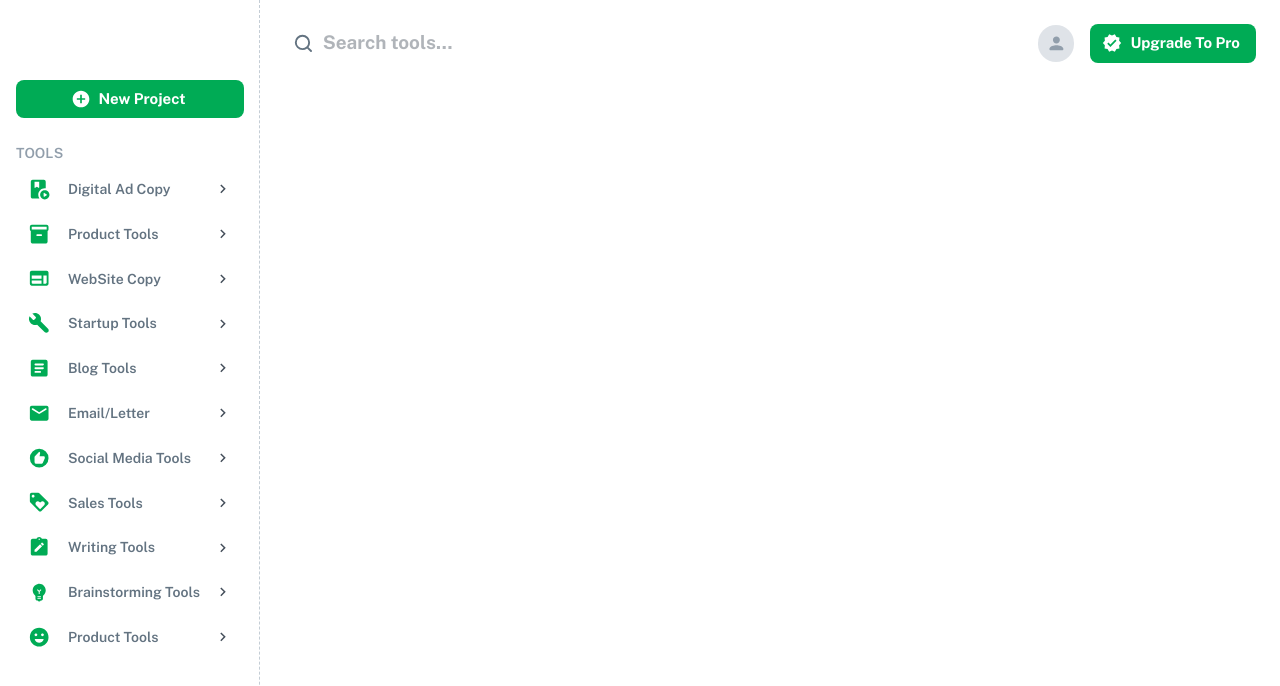
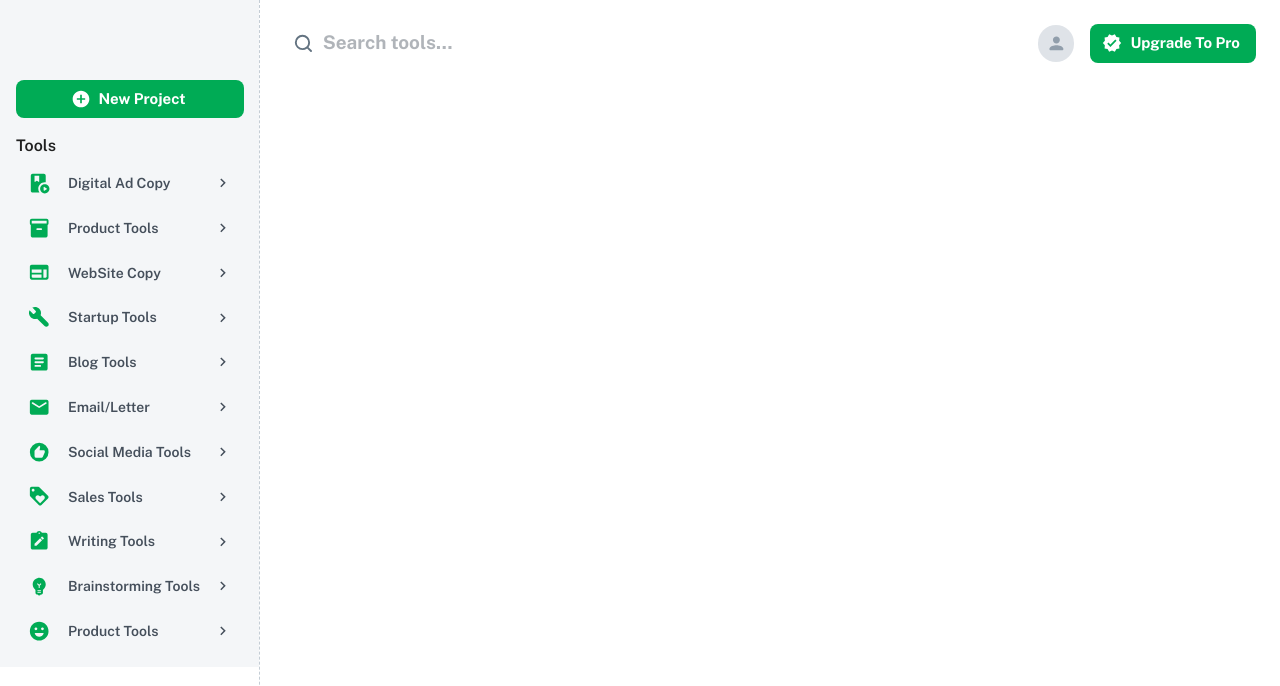
Before and after one commit to dhana0123/marathon, a React (Create React App) app: page /dashboard in a window 1280 px wide. Shown: the top 686 px of the page. Built offline with nearby package versions, Linux system fonts and the light colour scheme.

Commit message:
fix(sidenav): ui changes

```diff
--- a/src/Routes/DashBoard.tsx
+++ b/src/Routes/DashBoard.tsx
@@ -73,19 +73,24 @@ export default function DashBoard() {
         variant="permanent"
         open
         sx={{
-          display: { xs: "none", sm: "block" },
+          display: {
+            xs: "none",
+            sm: "block",
+          },
         }}
       >
-        <DrawerHeader>
-          {/* <IconButton onClick={handleDrawer}>
+        <Box sx={{ background: theme.palette.grey[200] }}>
+          <DrawerHeader>
+            {/* <IconButton onClick={handleDrawer}>
             {theme.direction === "rtl" ? (
               <ChevronRightIcon />
             ) : (
               <ChevronLeftIcon />
             )}
           </IconButton> */}
-        </DrawerHeader>
-        <SideNav />
+          </DrawerHeader>
+          <SideNav />
+        </Box>
       </Drawer>
 
       <SwipeableDrawer
--- a/src/components/Nav/ToolsMenu.tsx
+++ b/src/components/Nav/ToolsMenu.tsx
@@ -94,7 +94,7 @@ const ToolsMenu = ({
           </ListItemIcon>
           <Typography
             variant="subtitle2"
-            color={isParentSelcted ? "primary.main" : "grey.600"}
+            color={isParentSelcted ? "primary.main" : "grey.700"}
             sx={{
               ml: "-1rem",
             }}
@@ -150,7 +150,7 @@ const ToolsMenu = ({
                 </ListItemIcon>
                 <Typography
                   variant={"subtitle2"}
-                  color={isChildSelected(idx) ? "primary.main" : "grey.600"}
+                  color={isChildSelected(idx) ? "primary.main" : "grey.700"}
                   noWrap
                   sx={{
                     width: "100%",
--- a/src/sections/Nav/SideNav.tsx
+++ b/src/sections/Nav/SideNav.tsx
@@ -1,5 +1,12 @@
 import React from "react";
-import { List, ListSubheader, Button, Stack, Box } from "@mui/material";
+import {
+  List,
+  ListSubheader,
+  Button,
+  Stack,
+  Box,
+  Typography,
+} from "@mui/material";
 import { AddCircle } from "@mui/icons-material";
 import { useNavigate } from "react-router-dom";
 import { useTheme } from "@mui/material/styles";
@@ -26,22 +33,12 @@ const SideNav = () => {
           New Project
         </Button>
       </Stack>
+      <Typography variant="subtitle1" px={2}>
+        Tools
+      </Typography>
       <List
         component="nav"
         aria-labelledby="nested-list-subheader"
-        subheader={
-          <ListSubheader
-            sx={{
-              mb: 1,
-              color: "grey.500",
-              ...theme.typography.subtitle2,
-            }}
-            component="div"
-            id="nested-list-subheader"
-          >
-            TOOLS
-          </ListSubheader>
-        }
         sx={{ py: 1 }}
       >
         {(tools || []).map((menu, idx) => (
```
